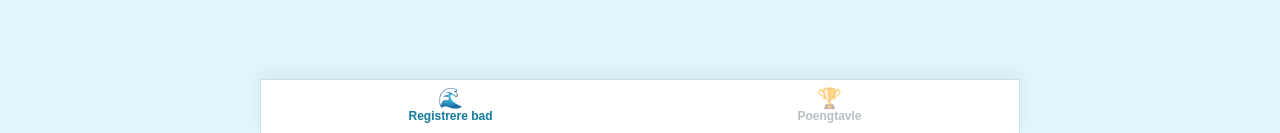
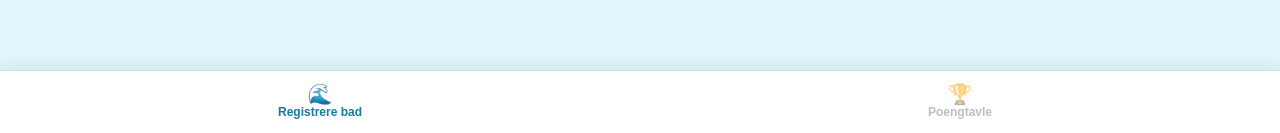
Before and after one commit to olve-steen/badeblekkspruten, a React (Vite) app: page / in a window 1280 px wide. Shown: the part 667-800 px from the top of the page. Built offline with nearby package versions, Linux system fonts and the light colour scheme; no server answers; the database is empty.

Commit message:
navbar height update

```diff
--- a/src/App.css
+++ b/src/App.css
@@ -24,7 +24,7 @@ body {
 .app-shell {
   max-width: 760px;
   margin: 0 auto;
-  padding: 14px 12px calc(92px + env(safe-area-inset-bottom));
+  padding: 14px 12px calc(104px + env(safe-area-inset-bottom));
 }
 
 .hero {
@@ -82,10 +82,10 @@ h1 {
 
 .bottom-nav-button {
   width: 100%;
-  min-height: 52px;
+  min-height: 62px;
   border: 0;
   border-radius: 0;
-  padding: 8px 6px 10px;
+  padding: 10px 6px 12px;
   font-size: 0.82rem;
   font-weight: 600;
   letter-spacing: 0;
@@ -370,12 +370,12 @@ h3 {
   }
 
   .bottom-nav {
-    left: 50%;
-    right: auto;
-    transform: translateX(-50%);
-    width: min(760px, 100%);
-    border-left: 1px solid color-mix(in srgb, var(--line) 85%, white);
-    border-right: 1px solid color-mix(in srgb, var(--line) 85%, white);
+    left: 0;
+    right: 0;
+    transform: none;
+    width: 100%;
+    border-left: 0;
+    border-right: 0;
   }
 
   .bottom-nav-button {
```
